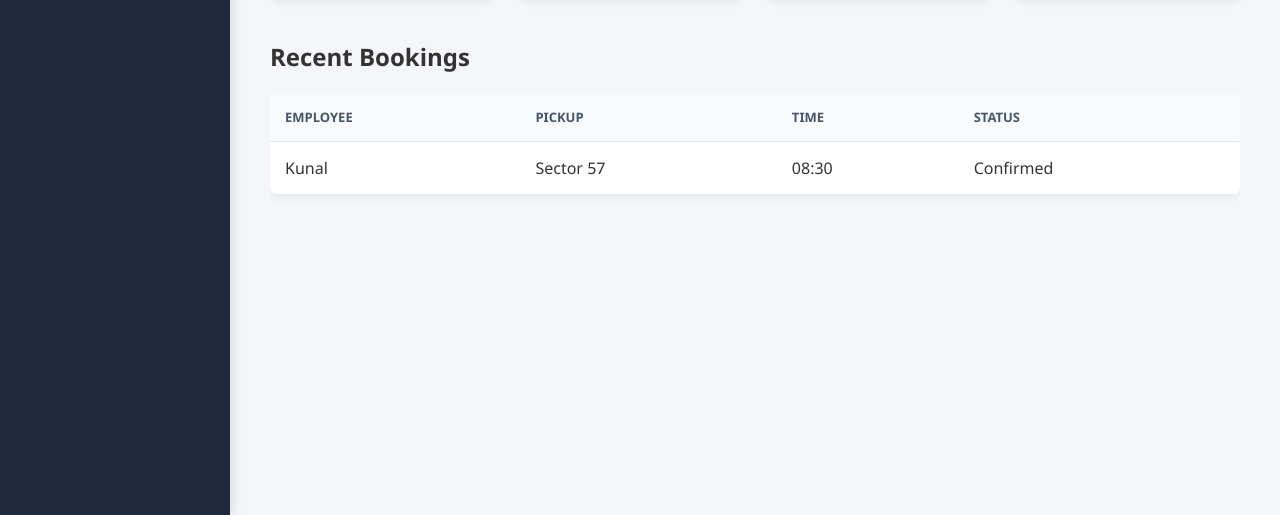
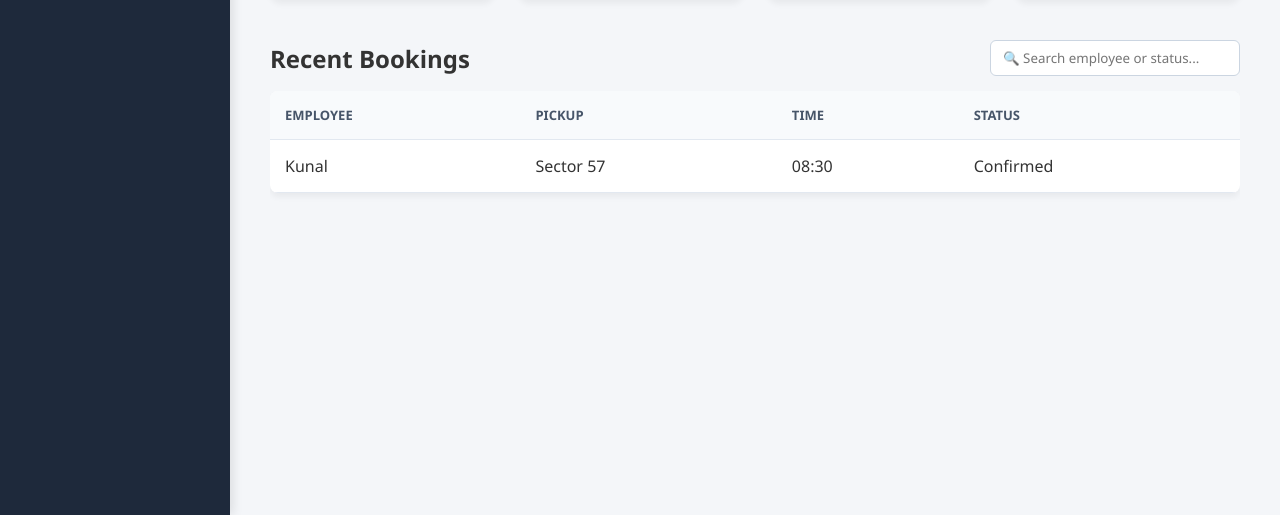
Before and after one commit to kunal9827/cap2, a plain HTML site: page admin.html in a window 1280 px wide. Shown: the part 285-800 px from the top of the page. Drawn offline with Linux system fonts and the light colour scheme; sample sign-in values are in the browser's storage.

Commit message:
Add cancel trip feature and admin search bar

```diff
--- a/admin.html
+++ b/admin.html
@@ -40,7 +40,10 @@
                     </div>
                 </div>
 
-                <h2>Recent Bookings</h2>
+                <div style="display: flex; justify-content: space-between; align-items: center; margin-bottom: 15px;">
+                    <h2 style="margin: 0;">Recent Bookings</h2>
+                    <input type="text" id="searchBookings" placeholder="🔍 Search employee or status..." onkeyup="filterBookings()" style="padding: 8px 12px; border-radius: 6px; border: 1px solid #cbd5e1; width: 250px;">
+                </div>
                 <div style="overflow-x:auto;">
                     <table>
                         <thead>
@@ -174,6 +177,17 @@
             });
         }
 
+        function filterBookings() {
+            const input = document.getElementById('searchBookings').value.toLowerCase();
+            const tbody = document.getElementById('bookingsTableBody');
+            const rows = tbody.getElementsByTagName('tr');
+
+            for (let i = 0; i < rows.length; i++) {
+                const text = rows[i].innerText.toLowerCase();
+                rows[i].style.display = text.includes(input) ? '' : 'none';
+            }
+        }
+
         function createContract() {
             const vendorName = document.getElementById('vendorName').value;
             const startDate = document.getElementById('startDate').value;
```
Also changed, not shown: employee.html (+13 -0 lines).
